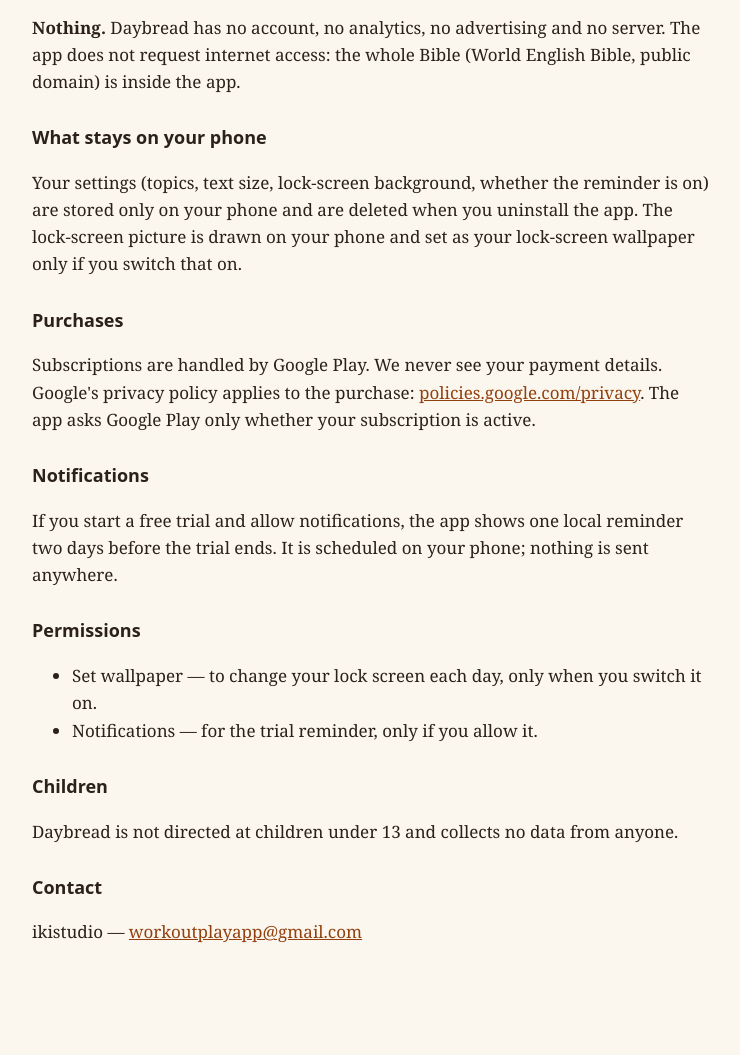
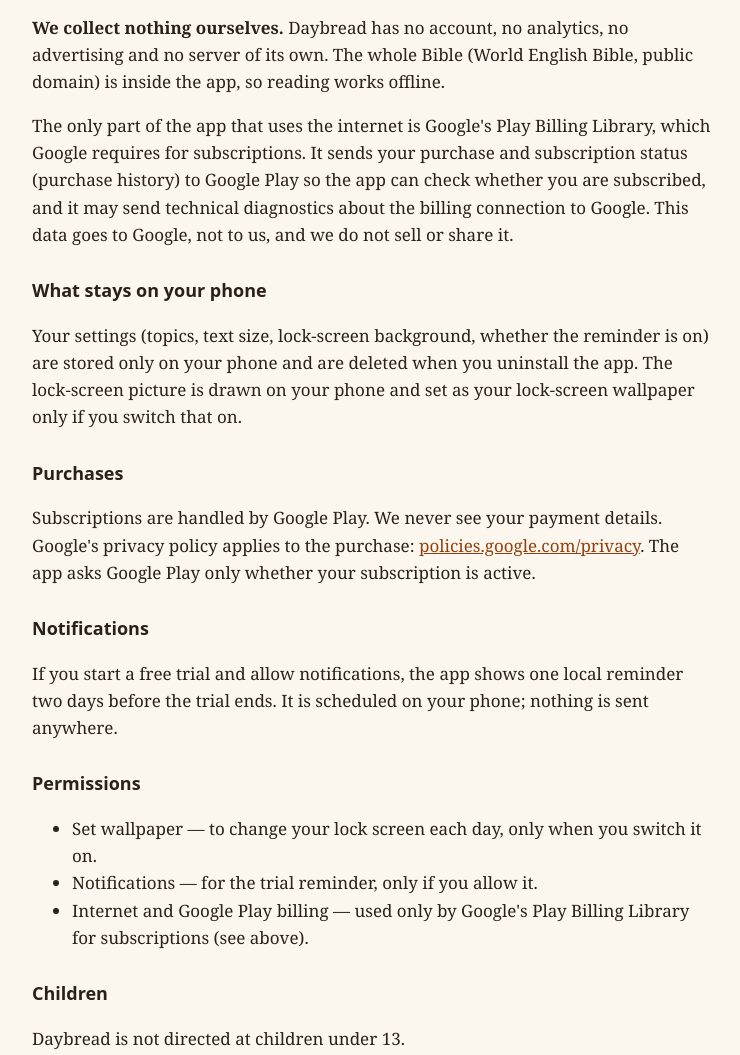
Before and after one commit to devngauloi/daybread, a plain HTML site: page privacy.html in a window 1280 px wide. Shown: the part 276-1331 px from the top of the page, without its empty margins (268-1008 px from the left). Before the commit the page ends 1262 px from the top, so only its background shows below. Drawn offline with Linux system fonts and the light colour scheme.

Commit message:
Privacy: Play Billing Library sends purchase status and billing diagnostics to Google

```diff
--- a/privacy.html
+++ b/privacy.html
@@ -9,8 +9,11 @@
 <p>Last updated: November 17, 2026</p>
 <p>Daybread shows a Bible verse in the app, in a home-screen widget and on your lock screen. It is published by ikistudio.</p>
 <h2>What we collect</h2>
-<p><strong>Nothing.</strong> Daybread has no account, no analytics, no advertising and no server. The app does not request internet access:
-the whole Bible (World English Bible, public domain) is inside the app.</p>
+<p><strong>We collect nothing ourselves.</strong> Daybread has no account, no analytics, no advertising and no server of its own. The whole
+Bible (World English Bible, public domain) is inside the app, so reading works offline.</p>
+<p>The only part of the app that uses the internet is Google's Play Billing Library, which Google requires for subscriptions. It sends your
+purchase and subscription status (purchase history) to Google Play so the app can check whether you are subscribed, and it may send
+technical diagnostics about the billing connection to Google. This data goes to Google, not to us, and we do not sell or share it.</p>
 <h2>What stays on your phone</h2>
 <p>Your settings (topics, text size, lock-screen background, whether the reminder is on) are stored only on your phone and are deleted when
 you uninstall the app. The lock-screen picture is drawn on your phone and set as your lock-screen wallpaper only if you switch that on.</p>
@@ -22,9 +25,10 @@ you uninstall the app. The lock-screen picture is drawn on your phone and set as
 phone; nothing is sent anywhere.</p>
 <h2>Permissions</h2>
 <ul><li>Set wallpaper — to change your lock screen each day, only when you switch it on.</li>
-<li>Notifications — for the trial reminder, only if you allow it.</li></ul>
+<li>Notifications — for the trial reminder, only if you allow it.</li>
+<li>Internet and Google Play billing — used only by Google's Play Billing Library for subscriptions (see above).</li></ul>
 <h2>Children</h2>
-<p>Daybread is not directed at children under 13 and collects no data from anyone.</p>
+<p>Daybread is not directed at children under 13.</p>
 <h2>Contact</h2>
 <p>ikistudio — <a href="mailto:workoutplayapp@gmail.com">workoutplayapp@gmail.com</a></p>
 </body></html>
```
